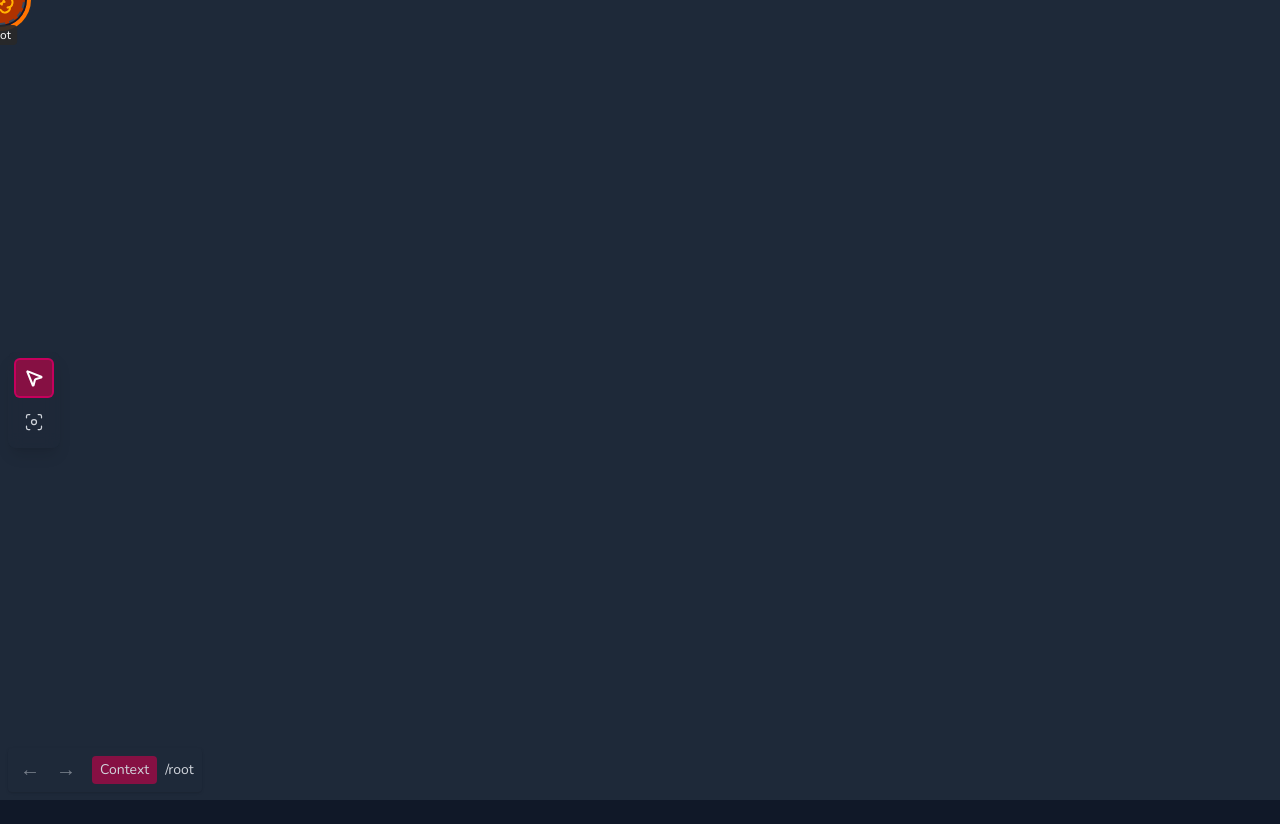
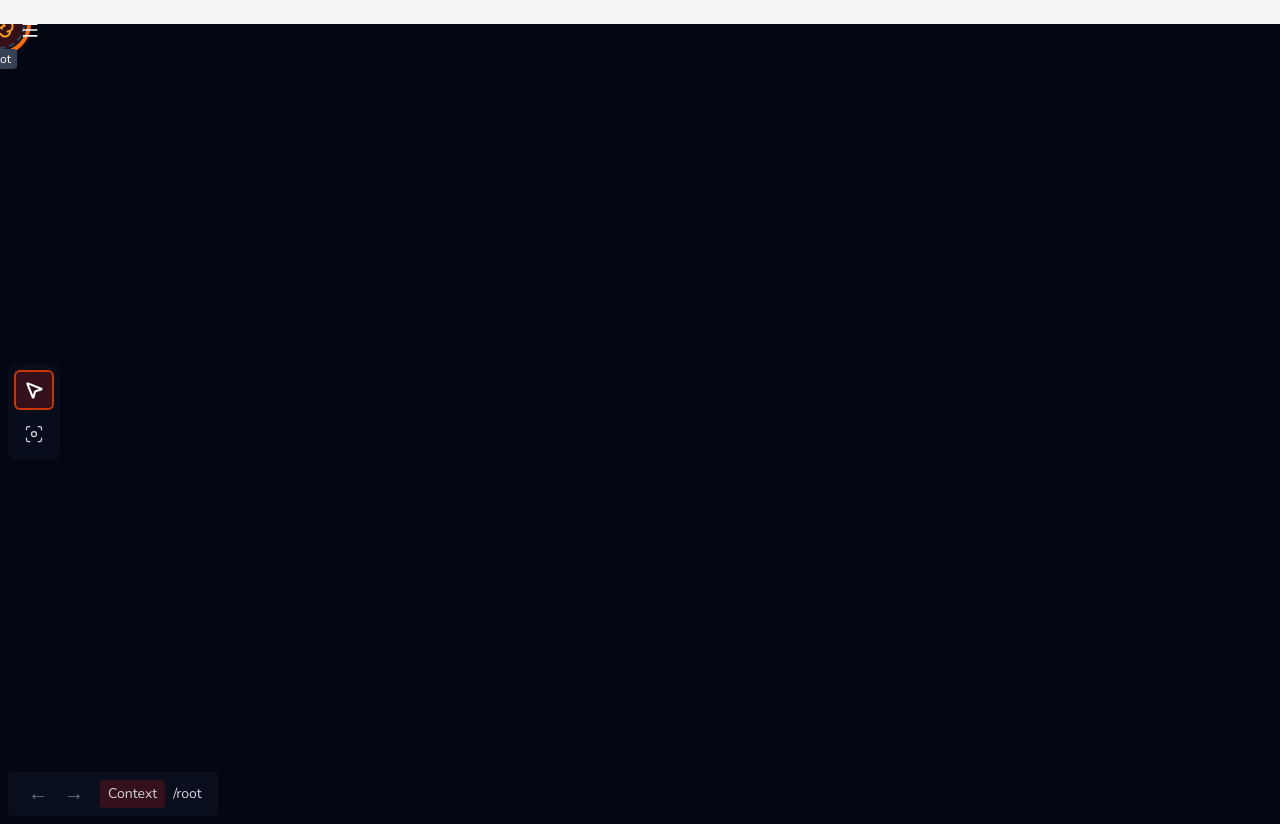
Before and after one commit to teodosin/karta, a SvelteKit app: page / in a window 1280 px wide. Both pictures are taken after a click on the button "Move Tool". Before the commit the page ends 800 px from the top, so only its background shows below. Built offline with nearby package versions, Linux system fonts and the light colour scheme; a web font is replaced by a local one.

Commit message:
colors and appmenu

```diff
--- a/src/app.css
+++ b/src/app.css
@@ -5,7 +5,6 @@
 
 @tailwind utilities;
 
-/* Removed :root block */
 html, body {
   margin: 0;
   padding: 0;
@@ -22,3 +21,7 @@ html, body {
   border-color: theme('colors.gray.700'); /* Keep default border for now */
   font-family: 'Nunito', sans-serif;
 }
+
+@theme {
+  --color-wine: #33101a;
+}
--- /dev/null
+++ b/src/lib/components/AppMenu.svelte
@@ -0,0 +1,67 @@
+    <script lang="ts">
+	import { Menu, X } from 'lucide-svelte';
+	import { fly } from 'svelte/transition';
+
+	let isOpen = false;
+
+	// Placeholder functions - replace with actual logic later
+	const handleImport = () => {
+		console.log('Import Data clicked (placeholder)');
+		alert('Import Data functionality not yet implemented.');
+		isOpen = false; // Close menu after action
+	};
+
+	const handleExport = () => {
+		console.log('Export Data clicked (placeholder)');
+		alert('Export Data functionality not yet implemented.');
+		isOpen = false; // Close menu after action
+	};
+
+	function toggleMenu() {
+		isOpen = !isOpen;
+	}
+</script>
+
+<div class="fixed top-2 left-2 z-50">
+	<!-- Standard HTML button with Tailwind classes for styling -->
+	<button
+		on:click={toggleMenu}
+		type="button"
+		class="m-2 inline-flex items-center justify-center rounded-md p-1 text-foreground hover:bg-orange-800 hover:text-accent-foreground focus:outline-none focus:ring-2 focus:ring-inset focus:ring-primary"
+		aria-label={isOpen ? 'Close Menu' : 'Open Menu'}
+	>
+		{#if isOpen}
+			<X class="h-5 w-5" />
+		{:else}
+			<Menu class="h-5 w-5" />
+		{/if}
+	</button>
+
+	{#if isOpen}
+		<div
+			class="absolute left-0 top-full m-2 w-56 rounded-md border border-orange-400 bg-wine p-2 text-white shadow-lg"
+			transition:fly={{ y: -5, duration: 150 }}
+		>
+			<!-- Standard HTML buttons for menu items -->
+			<button
+				class="block w-full px-2 py-1.5 text-left text-sm hover:bg-orange-800 rounded-sm"
+				on:click={handleImport}
+			>
+				Import Data...
+			</button>
+			<button
+				class="block w-full px-2 py-1.5 text-left text-sm hover:bg-orange-800 rounded-sm"
+				on:click={handleExport}
+			>
+				Export Data...
+			</button>
+			<div class="mt-2 border-t border-fuchsia-800 pt-2 text-sm text-fuchsia-100">
+				Have any feedback or suggestions for future versions? Get in touch at
+					<a href="mailto:karta@teodosin.com" class="underline hover:text-white">
+						karta@teodosin.com
+					</a
+				>
+			</div>
+		</div>
+	{/if}
+</div>
--- a/src/lib/components/ContextPathDisplay.svelte
+++ b/src/lib/components/ContextPathDisplay.svelte
@@ -72,7 +72,7 @@
 <!-- Bind the component's root element -->
 <div
 	bind:this={componentElement}
-	class="absolute bottom-2 left-2 p-1 text-sm rounded shadow bg-gray-800 text-gray-300 flex items-center z-20"
+	class="absolute bottom-2 left-2 px-3 py-1 text-sm rounded backdrop-blur-sm Fffshadow bg-gray-900/50 text-gray-300 flex items-center z-20"
 >
 	<!-- Undo Button -->
 	<button
@@ -105,7 +105,7 @@
 			aria-haspopup="true"
 			aria-expanded={showContextList}
 		>
-			<span class="bg-pink-900 p-1 px-2 rounded">Context</span>
+			<span class="bg-wine p-1 px-2 rounded">Context</span>
 			<span class="ml-2">{displayPath}</span>
 		</button>
 
--- a/src/lib/components/PropertiesPanel.svelte
+++ b/src/lib/components/PropertiesPanel.svelte
@@ -802,7 +802,7 @@
 	{/if}
 	<div
 		id="portal"
-		class="absolute top-0 left-0 z-50"
+		class="absolute top-20 left-0 z-50"
 	></div>
 </div>
 
--- a/src/lib/components/Toolbar.svelte
+++ b/src/lib/components/Toolbar.svelte
@@ -11,7 +11,7 @@
 </script>
 
 <!-- Position left, vertical layout, dark theme styles -->
-<div class="absolute top-1/2 left-2 transform -translate-y-1/2 z-50 flex flex-col gap-2 p-2 backdrop-blur-sm rounded-lg shadow-lg bg-gray-800/80">
+<div class="absolute top-1/2 left-2 transform -translate-y-1/2 z-50 flex flex-col gap-2 p-2 backdrop-blur-sm rounded-lg shadow-lg bg-gray-900/40">
     <!-- Tool Button Structure -->
     {#each [
         { tool: 'move', label: 'Move Tool', icon: MousePointer2, instance: MoveTool },
@@ -22,9 +22,9 @@
         <div class="relative group"> <!-- Container for tooltip positioning -->
             <button
                 type="button"
-                class="toolbar-button p-2 rounded transition-colors focus:outline-none focus:ring-2 focus:ring-pink-700
+                class="toolbar-button p-2 rounded transition-colors focus:outline-none focus:ring-2 focus:ring-orange-700
                        { $currentTool instanceof item.instance
-                           ? 'bg-pink-900 text-white'
+                           ? 'bg-wine text-white'
                            : 'text-gray-300 hover:bg-gray-700 hover:text-white'}"
                 on:click={() => setTool(item.tool as 'move' | 'connect' | 'context')}
                 aria-label={item.label}
--- a/src/lib/components/Viewport.svelte
+++ b/src/lib/components/Viewport.svelte
@@ -761,7 +761,7 @@ async function handlePaste(e: ClipboardEvent) {
 <!-- svelte-ignore a11y_no_noninteractive_tabindex -->
 <div
 id="viewport"
-class="karta-viewport-container w-full h-screen overflow-hidden relative cursor-default bg-gray-800"
+class="karta-viewport-container w-full h-screen overflow-hidden relative cursor-default bg-gray-950"
 	bind:this={canvasContainer}
 	on:pointerdown={handlePointerDown}
 	on:pointermove={handleViewportPointerMove}
--- a/src/lib/karta/ContextStore.ts
+++ b/src/lib/karta/ContextStore.ts
@@ -44,7 +44,7 @@ async function _getFocalNodeInitialState(targetNodeId: NodeId, oldContext: Conte
     } else {
         // Node not visible in old context, calculate defaults
         const dataNode = await _ensureDataNodeExists(targetNodeId); // Ensure DataNode exists to get ntype
-        const defaultState: { width: number; height: number; scale: number; rotation: number; } = dataNode ? getDefaultViewNodeStateForType(dataNode.ntype) : getDefaultViewNodeStateForType('generic'); // Fallback to generic
+        const defaultState: { width: number; height: number; scale: number; rotation: number; } = dataNode ? getDefaultViewNodeStateForType(dataNode.ntype) : getDefaultViewNodeStateForType('node'); // Fallback to generic
 
         // Combine default placement with default dimensions/rotation
         return {
--- a/src/lib/karta/NodeStore.ts
+++ b/src/lib/karta/NodeStore.ts
@@ -28,7 +28,7 @@ async function _ensureDataNodeExists(nodeId: NodeId): Promise<DataNode | null> {
             const isRoot = nodeId === ROOT_NODE_ID;
             const defaultName = isRoot ? 'root' : `node-${nodeId.substring(0, 8)}`;
             const defaultPath = isRoot ? '/root' : `/${defaultName}`;
-            const defaultNtype = isRoot ? 'root' : 'generic';
+            const defaultNtype = isRoot ? 'root' : 'node';
             if (isRoot) {
             }
 
--- a/src/lib/node_types/GenericNode.svelte
+++ b/src/lib/node_types/GenericNode.svelte
@@ -21,10 +21,10 @@
 	const genericNodePropertySchema: PropertyDefinition[] = []; // No type-specific properties
 
 	export const nodeTypeDef: Omit<NodeTypeDefinition, 'component'> = {
-		ntype: 'generic',
+		ntype: 'Node',
 		getDefaultAttributes,
 		getDefaultViewNodeState,
-		displayName: 'Generic',
+		displayName: 'Node',
 		// icon: Circle as IconComponent // Example
 		propertySchema: genericNodePropertySchema
 	};
@@ -43,7 +43,7 @@
 <!-- Generic Node Appearance: Simple Circle - Apply focus ring here -->
 <div
 	class={`
-		w-full h-full rounded-full bg-gradient-to-br from-blue-500 to-purple-600
+		w-full h-full rounded-full bg-wine
 		shadow-inner flex items-center justify-center pointer-events-auto
 		${dataNode.id === $currentContextId ? 'ring-4 ring-offset-2 ring-offset-gray-900 ring-orange-500' : ''}
 	`}
--- a/src/lib/node_types/RootNode.svelte
+++ b/src/lib/node_types/RootNode.svelte
@@ -49,7 +49,7 @@
 <!-- Root Node Appearance - Apply focus ring here -->
 <div
 	class={`
-		w-full h-full rounded-full border-2 border-dashed border-orange-400 bg-orange-800
+		w-full h-full rounded-full border-2 border-dashed border-orange-400 bg-wine
 		flex items-center justify-center p-2 pointer-events-auto
 		${dataNode.id === $currentContextId ? 'ring-4 ring-offset-2 ring-offset-gray-900 ring-orange-500' : ''}
 	`}
--- a/src/routes/+page.svelte
+++ b/src/routes/+page.svelte
@@ -1,12 +1,14 @@
 <script lang="ts">
 	import Viewport from '$lib/components/Viewport.svelte';
 	import Toolbar from '$lib/components/Toolbar.svelte';
-	import ContextPathDisplay from '$lib/components/ContextPathDisplay.svelte'; // Import the component
-	import KartaDebugOverlay from '$lib/components/KartaDebugOverlay.svelte'; // Import the debug overlay
-	import PropertiesPanel from '$lib/components/PropertiesPanel.svelte'; // Import the properties panel
+	import ContextPathDisplay from '$lib/components/ContextPathDisplay.svelte';
+	import KartaDebugOverlay from '$lib/components/KartaDebugOverlay.svelte';
+	import PropertiesPanel from '$lib/components/PropertiesPanel.svelte';
+	import AppMenu from '$lib/components/AppMenu.svelte';
 </script>
 
-<div class="w-full min-h-screen bg-gray-100 flex flex-col relative"> <!-- Added relative positioning -->
+<div class="w-full min-h-screen bg-gray-100 flex flex-col relative">
++	<AppMenu />
 	<Toolbar />
 	<Viewport />
 	<ContextPathDisplay />
--- a/tailwind.config.js
+++ b/tailwind.config.js
@@ -5,12 +5,13 @@ export default {
     content: ['./src/**/*.{html,js,svelte,ts}'],
     darkMode: 'class', // Enable dark mode using the class strategy
     theme: {
-      // Removed custom colors block entirely for troubleshooting
       extend: {
         fontFamily: {
-          sans: ['Nunito Sans', ...defaultTheme.fontFamily.sans], // Corrected font name
+          sans: ['Nunito Sans', ...defaultTheme.fontFamily.sans],
         },
-        // No colors extended here anymore
+        colors: {
+          'wine': '#29151d',
+        },
       },
     },
     plugins: [],
```
